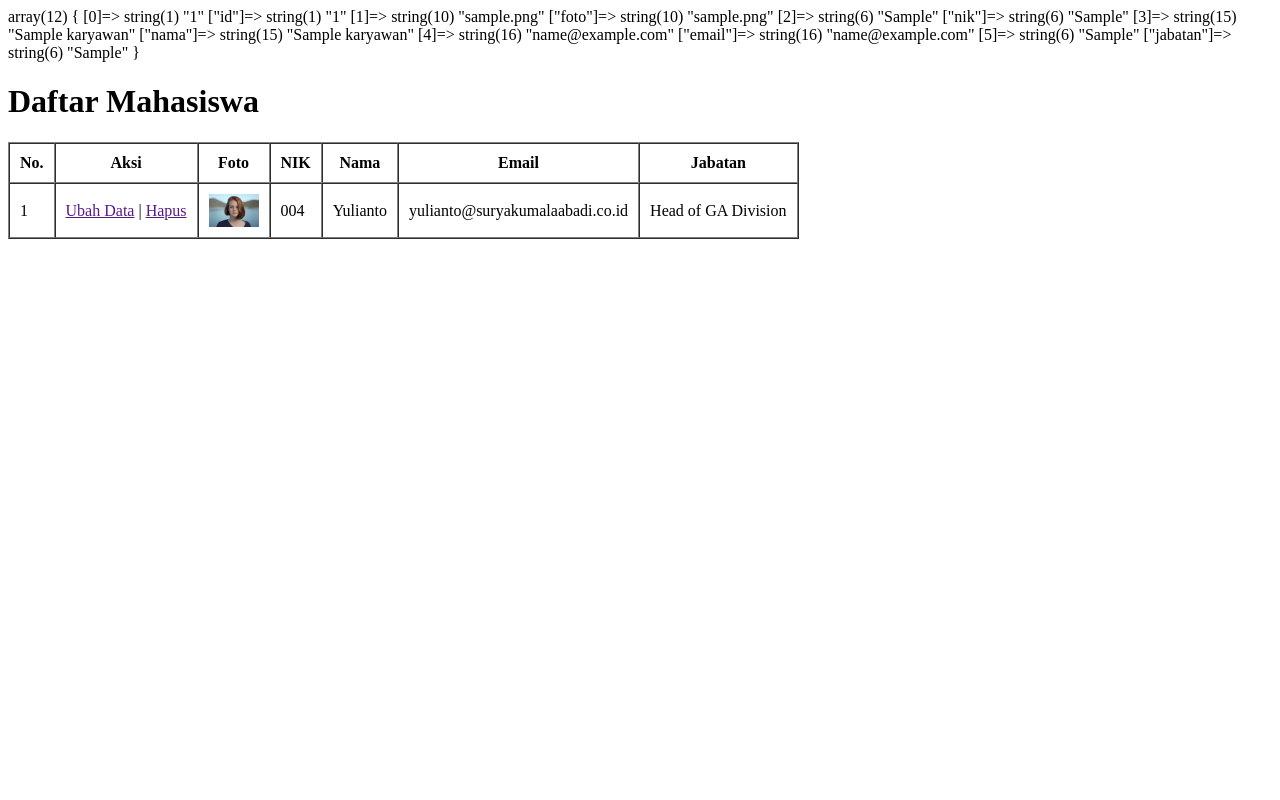
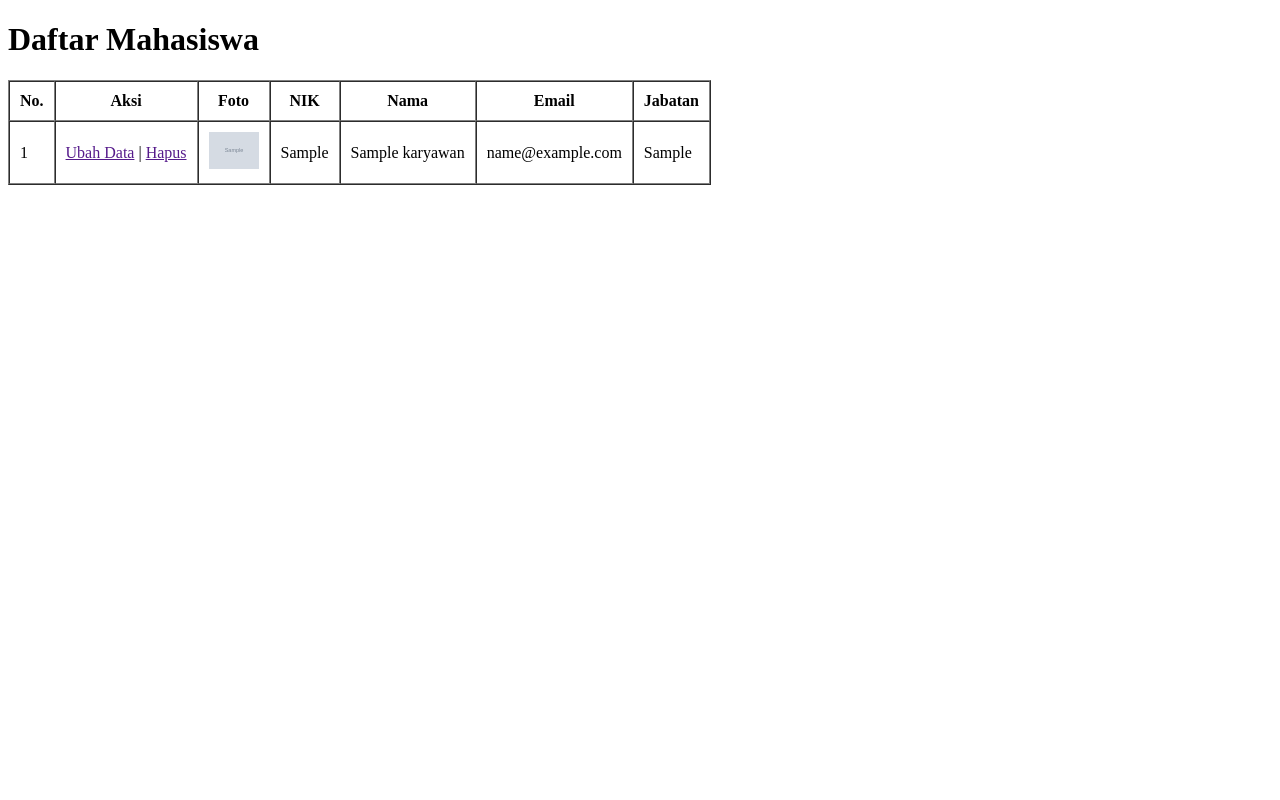
Before and after one commit to suryabadek/phpdasar, a PHP site: page / in a window 1280 px wide. Run offline with PHP 8.4, Linux system fonts and the light colour scheme; tables that the repository leaves empty or names only in its code hold one stand-in row (values such as "Sample post"); grey boxes marked "Sample" are stand-in pictures.

Commit message:
memodifikasi tag php

```diff
--- a/pertemuan9/index.php
+++ b/pertemuan9/index.php
@@ -14,9 +14,9 @@ $result = mysqli_query($conn,"SELECT * FROM karyawan");
 // mysqli_fetch_array() // mngembalikan array numerik dan araray associative
 // mysqli_fetch_object()
 
-$karyawan = mysqli_fetch_array($result);
-var_dump($karyawan);
-
+// while( $karyawan = mysqli_fetch_assoc($result)){
+// var_dump($karyawan);
+// }
 
 
 ?>
@@ -45,19 +45,23 @@ var_dump($karyawan);
     <th>Email</th>
     <th>Jabatan</th>
 </tr>
+
+<?php $i = 1; ?>
+<?php while ($row=mysqli_fetch_assoc($result)) : ?>
 <tr>
-    <td>1</td>
+    <td><?php echo $i; ?></td>
     <td>
         <a href="">Ubah Data</a> |
         <a href="">Hapus</a>
     </td>
-    <td><img src="img/yulianto.jpg" alt="" width="50"></td>
-    <td>004</td>
-    <td>Yulianto</td>
-    <td>yulianto@suryakumalaabadi.co.id</td>
-    <td>Head of GA Division</td>
+    <td><img src="img/<?php echo $row["foto"] ?> " alt="" width="50"></td>
+    <td><?php echo $row["nik"] ?></td>
+    <td><?php echo $row["nama"] ?></td>
+    <td><?php echo $row["email"]?></td>
+    <td><?php echo $row["jabatan"] ?></td>
 </tr>
-
+<?php $i++; ?>
+<?php endwhile; ?>
 </table>
 
 </body>
```
